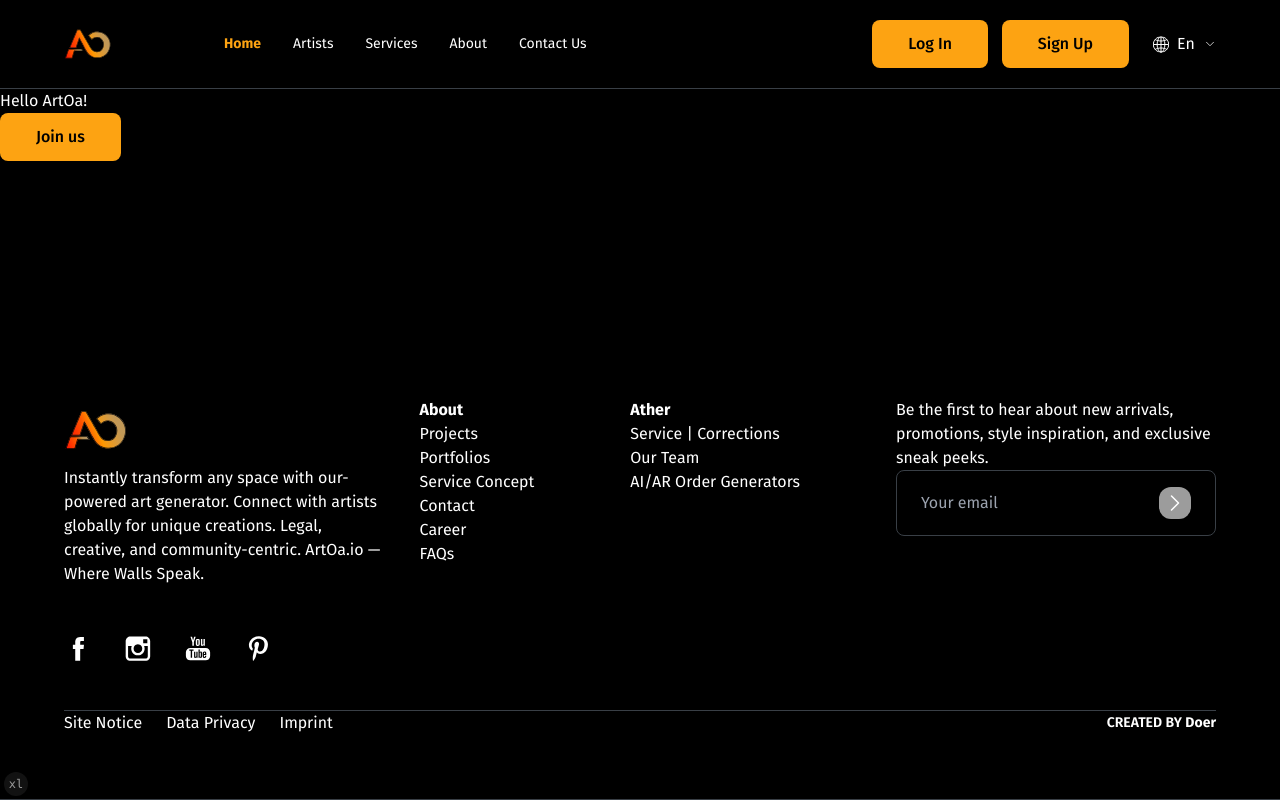
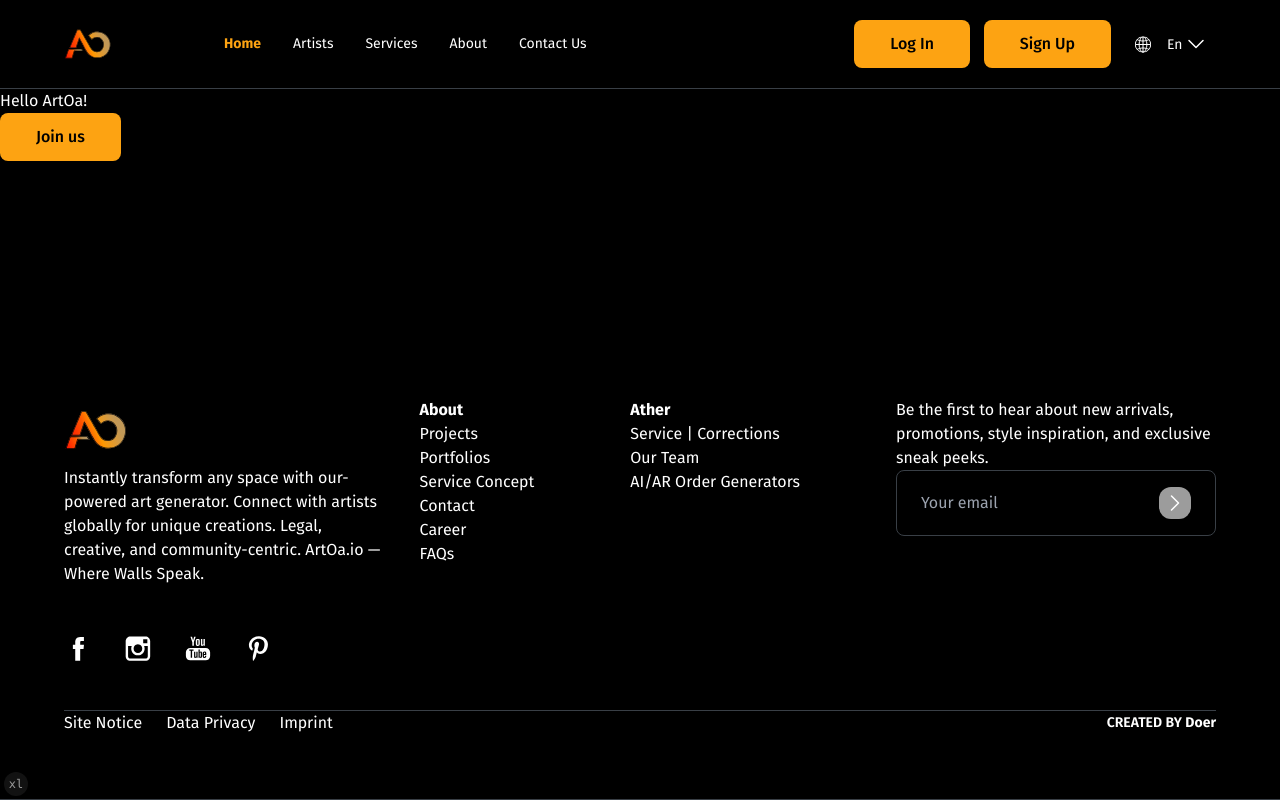
Before and after one commit to chubinaaa/artoa-FE, a Next.js app: page / in a window 1280 px wide. Built offline with nearby package versions, Linux system fonts and the light colour scheme.

Commit message:
Fix: Enhanced language switcher accessibility and styling

```diff
--- a/src/components/header/language-switcher.tsx
+++ b/src/components/header/language-switcher.tsx
@@ -2,17 +2,24 @@ import { Icons } from "../icons";
 
 export function LanguageSwitcher() {
   return (
-    <div className="flex cursor-pointer items-center gap-2">
+    <div className="relative flex cursor-pointer items-center gap-2">
       <Icons.globe />
-      <select
-        name="switch-language"
-        id="language-select"
-        className="focus: cursor-pointer appearance-none border-0 bg-inherit outline-none"
-      >
-        <option value="en">En</option>
-        <option value="ge">Ge</option>
-      </select>
-      <Icons.arrowDown className="size-3" />
+      <div className="relative">
+        <select
+          aria-label="language-switcher"
+          name="switch-language"
+          id="language-select"
+          className="cursor-pointer appearance-none bg-transparent pl-2 pr-8 text-sm focus:outline-none"
+        >
+          <option aria-label="English" className="text-black" value="en">
+            En
+          </option>
+          <option aria-label="Georgian" className="text-black" value="ge">
+            Ge
+          </option>
+        </select>
+        <Icons.arrowDown className="pointer-events-none absolute right-2 top-1/2 -translate-y-1/2" />
+      </div>
     </div>
   );
 }
```
